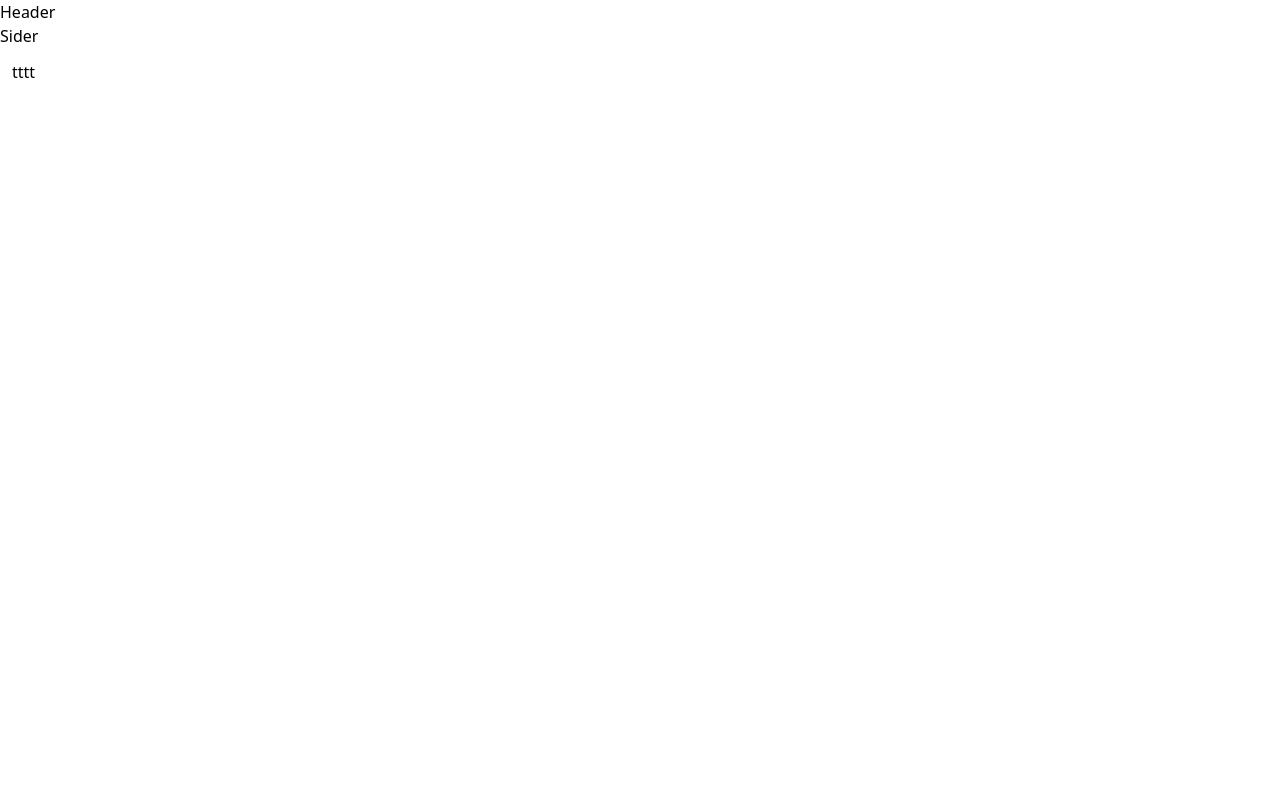
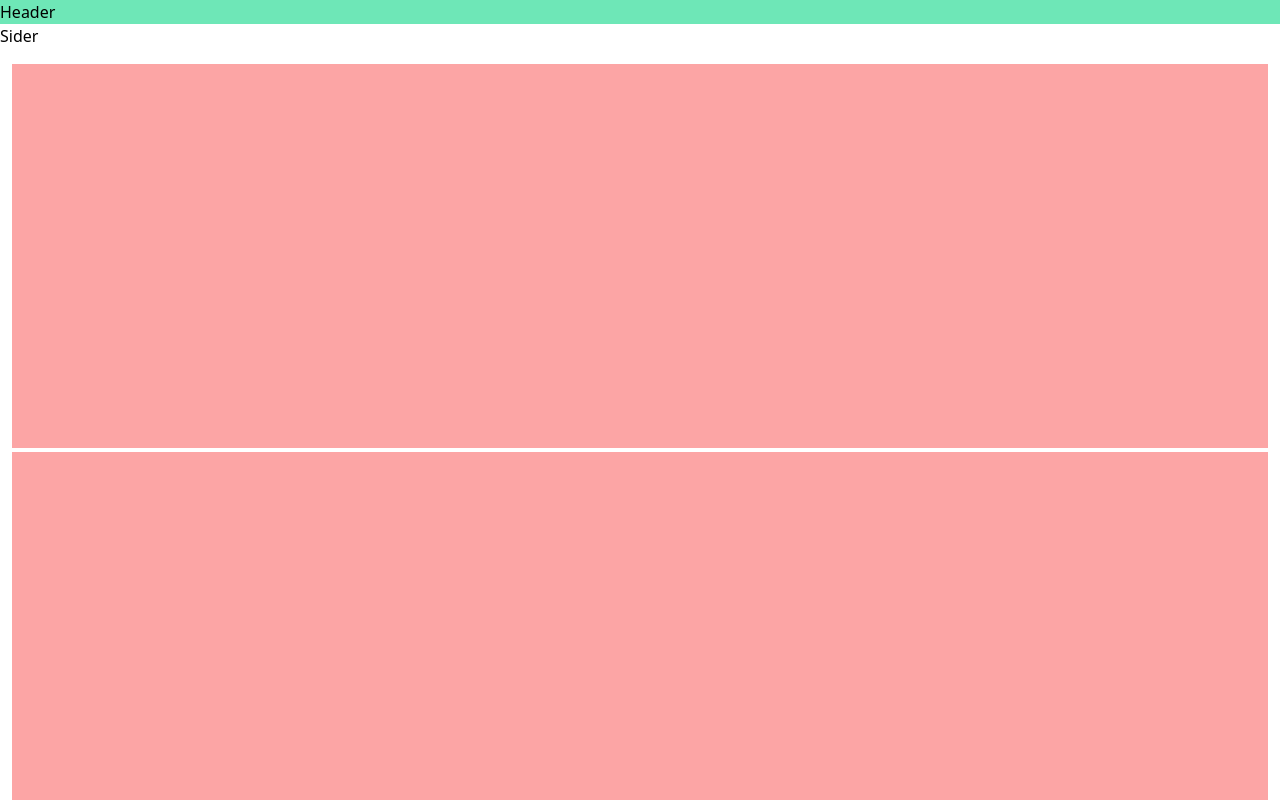
Before and after one commit to TallNutAlarak/ReactAppBase, a React (Create React App) app: page /login in a window 1280 px wide. Both pictures are taken after a click on the button "login". Shown: the top 800 px of the page. Built offline with nearby package versions, Linux system fonts and the light colour scheme.

Commit message:
add react-query

```diff
--- a/package.json
+++ b/package.json
@@ -18,6 +18,7 @@
     "postcss": "^7.0.39",
     "react": "^17.0.2",
     "react-dom": "^17.0.2",
+    "react-query": "^3.27.0",
     "react-router-dom": "^5.3.0",
     "react-scripts": "4.0.3",
     "tailwindcss": "npm:@tailwindcss/postcss7-compat@^2.2.17",
@@ -29,7 +30,7 @@
     "start": "craco start",
     "build": "craco build",
     "test": "craco test",
-    "eject": "craco eject"
+    "eject": "react-scripts eject"
   },
   "eslintConfig": {
     "extends": [
--- a/src/components/layout/layout.tsx
+++ b/src/components/layout/layout.tsx
@@ -4,9 +4,9 @@ const { Header, Content, Sider } = Layout;
 export default function (props: { children: any }): ReactElement {
     return (
         <Layout className="h-screen">
-            <Header>Header</Header>
+            <Header className="bg-green-300">Header</Header>
             <Layout>
-                <Sider>Sider</Sider>
+                <Sider theme="light">Sider</Sider>
                 <Content className="p-3">{props.children}</Content>
             </Layout>
         </Layout>
--- a/src/index.css
+++ b/src/index.css
@@ -4,5 +4,5 @@
 @import "~antd/dist/antd.css";
 
 .basePage {
-    @apply bg-white h-full w-full;
+    @apply bg-white h-full w-full overflow-scroll;
 }
--- a/src/index.tsx
+++ b/src/index.tsx
@@ -4,14 +4,21 @@ import { BrowserRouter } from "react-router-dom";
 
 import App from "@app/index";
 import "./index.css";
+import { QueryClient, QueryClientProvider } from "react-query";
+import { ReactQueryDevtools } from "react-query/devtools";
 
 import { ContextProvider, myContext } from "@store";
+
+const queryClient = new QueryClient();
 
 ReactDOM.render(
     <React.StrictMode>
         <BrowserRouter>
             <ContextProvider>
-                <App />
+                <QueryClientProvider client={queryClient}>
+                    <App />
+                    <ReactQueryDevtools></ReactQueryDevtools>
+                </QueryClientProvider>
             </ContextProvider>
         </BrowserRouter>
     </React.StrictMode>,
--- a/src/pages/test-page/test.tsx
+++ b/src/pages/test-page/test.tsx
@@ -1,5 +1,18 @@
 import React, { ReactElement } from "react";
 
+import { Card } from "antd";
+
 export default function test(): ReactElement {
-    return <div className="basePage">tttt</div>;
+    // return <div className="basePage">
+    //     {
+    //         new Array(10).fill(1).map(i=><div className="h-96 bg-red-300 mt-1"></div>)
+    //     }
+    // </div>;
+    return (
+        <Card className="basePage">
+            {new Array(10).fill(1).map((i) => (
+                <div className="h-96 bg-red-300 mt-1"></div>
+            ))}
+        </Card>
+    );
 }
```
Also changed, not shown: 1 other file (tests, documents, lock files or other folders).
